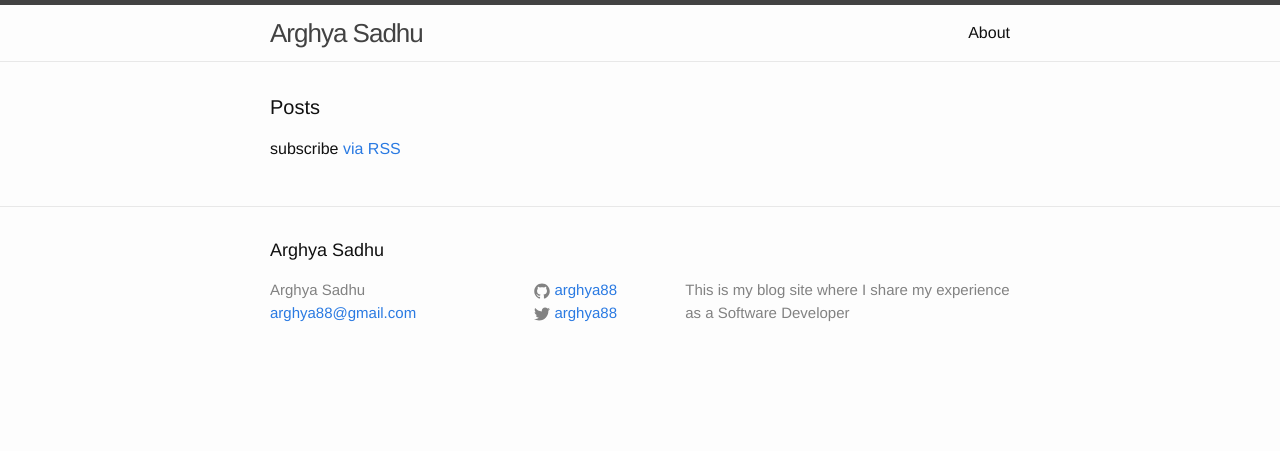
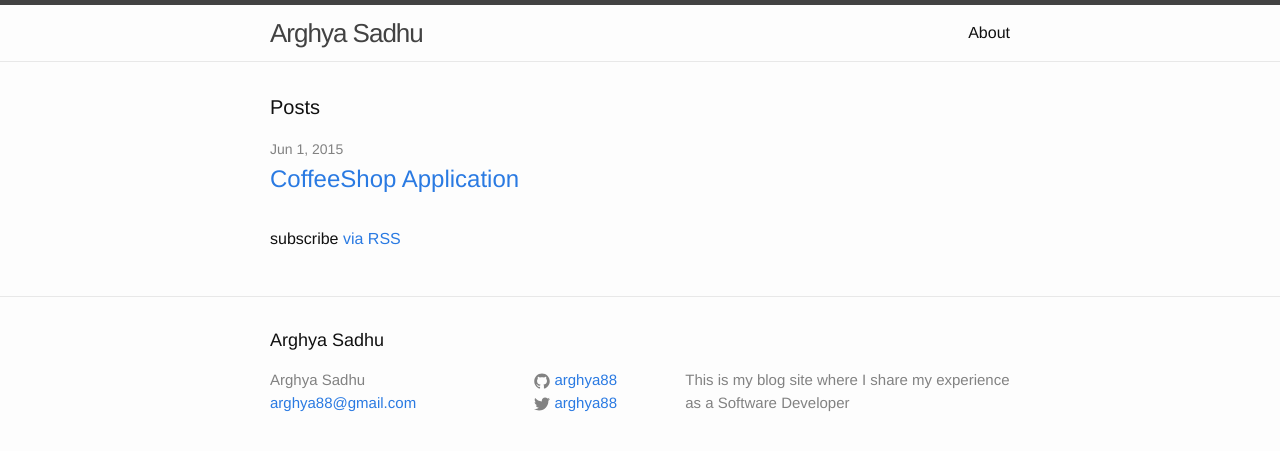
Before and after one commit to arghya88/arghya88.github.io, a Jekyll site: the page built from index.html, in a window 1280 px wide. Shown: the top 451 px of the page. Built offline with Jekyll 4.4.1, drawn with Linux system fonts in a browser that asks for light colours; a file with an impossible date is left out.

Commit message:
no message

```diff
--- a/_posts/2015-06-01-CoffeeShop_Application.markdown
+++ b/_posts/2015-06-01-CoffeeShop_Application.markdown
@@ -1,7 +1,7 @@
 ---
 layout: post
 title: CoffeeShop Application
-date: {}
+date: 2015-06-01 21:44:14
 categories: Java
 published: true
 ---
```
